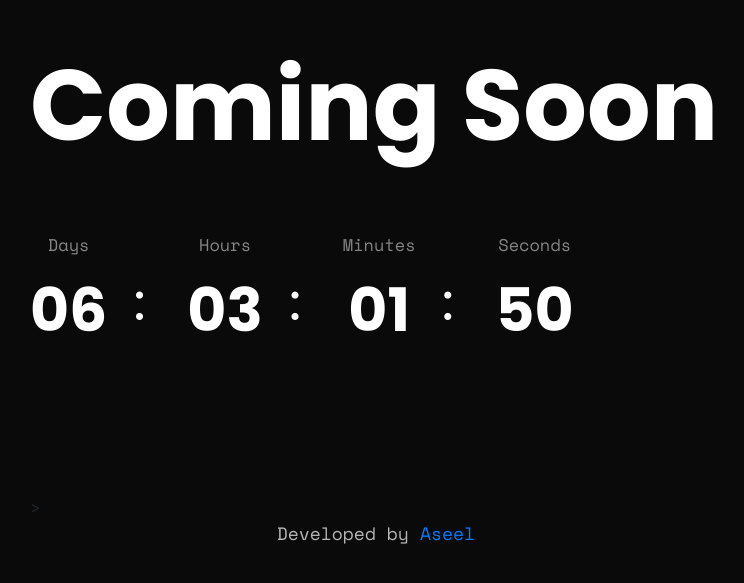
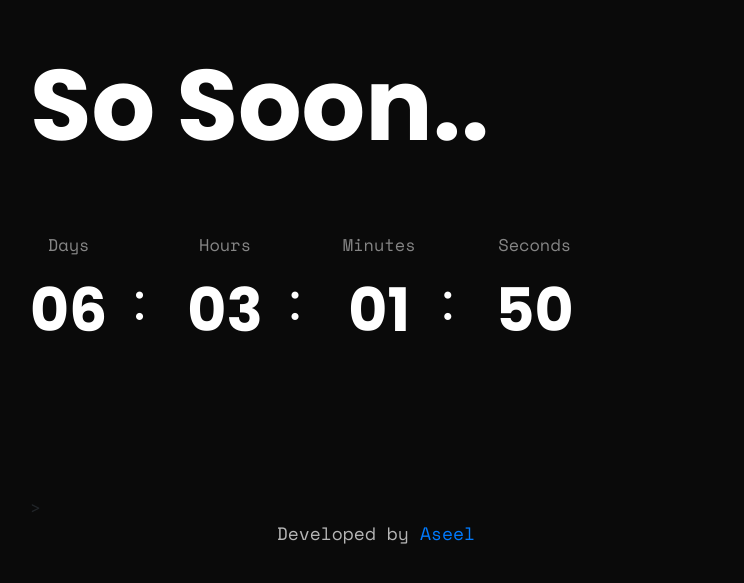
Before and after one commit to BuDahim/budahim.github.io, a plain HTML site: page index.html in a window 1280 px wide. Shown: the part 175-758 px from the top of the page, without its empty margins (55-799 px from the left). Drawn offline with nearby package versions, Linux system fonts and the light colour scheme.

Commit message:
Update index.html

```diff
--- a/index.html
+++ b/index.html
@@ -37,7 +37,7 @@
                             <div class="col-xl-12">
                                 <!-- heading start  -->
                                 <div class="heading">
-                                    <h1 class="text-white wow fadeInUp" data-wow-delay=".2s">Coming Soon</h1>
+                                    <h1 class="text-white wow fadeInUp" data-wow-delay=".2s">So Soon..</h1>
                                 </div>
                                 <!-- heading end  -->
                             </div>
```
